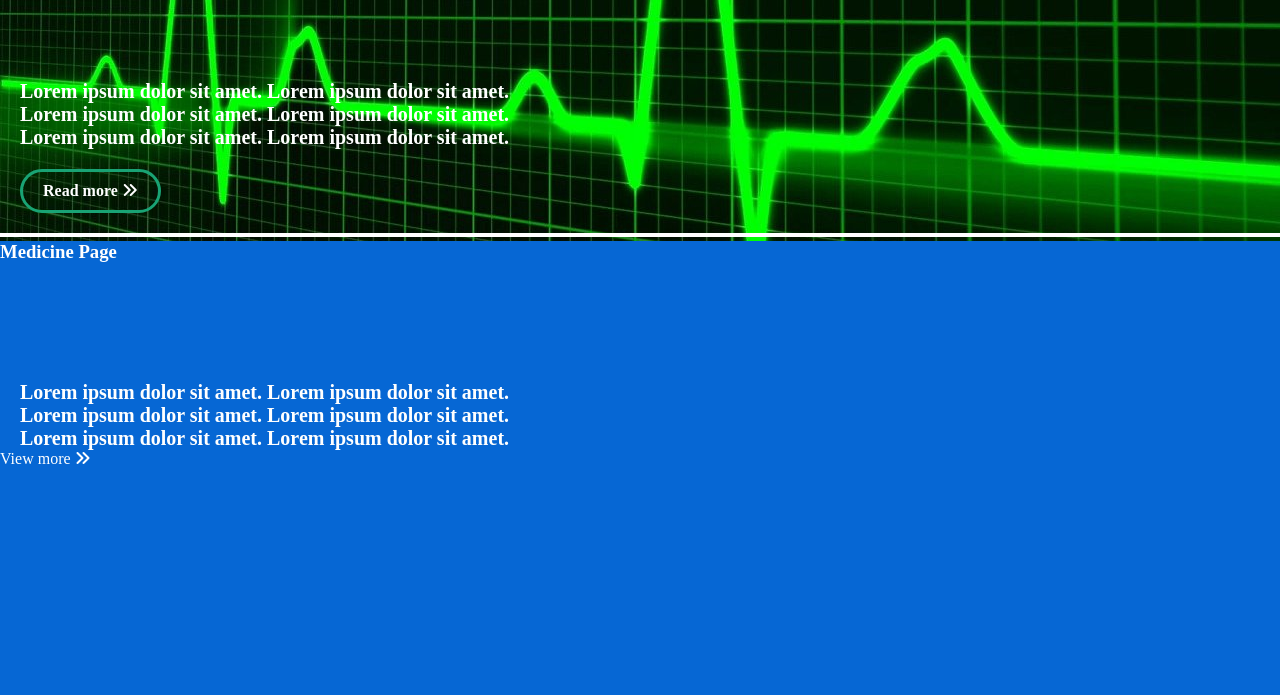
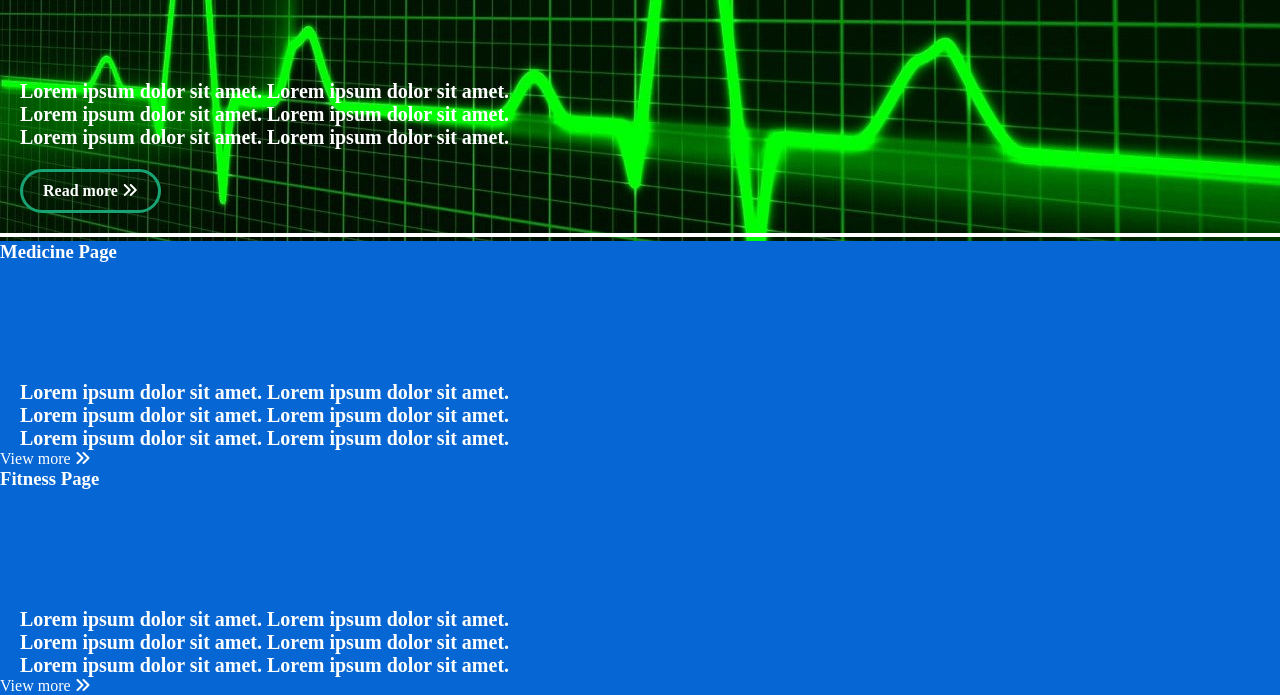
Before and after one commit to jesusalberto18/healthcare-news, a plain HTML site: page index.html in a window 1280 px wide. Shown: the part 323-1018 px from the top of the page. Before the commit the page ends 800 px from the top, so only its background shows below. Drawn offline with Linux system fonts and the light colour scheme.

Commit message:
Added div for a fitness page card

```diff
--- a/index.html
+++ b/index.html
@@ -39,6 +39,13 @@
             Lorem ipsum dolor sit amet. Lorem ipsum dolor sit amet.<br>
             Lorem ipsum dolor sit amet. Lorem ipsum dolor sit amet. </p>
           <a href="#">View more <i class="fas fa-angle-double-right"></i></a>
+          <h3>Fitness Page</h3>
+          <img src="" alt="">
+          <p>Lorem ipsum dolor sit amet. Lorem ipsum dolor sit amet.<br>
+            Lorem ipsum dolor sit amet. Lorem ipsum dolor sit amet.<br>
+            Lorem ipsum dolor sit amet. Lorem ipsum dolor sit amet. </p>
+          <a href="#">View more <i class="fas fa-angle-double-right"></i></a>
+
         </div>
       </div>
     </div>
```
